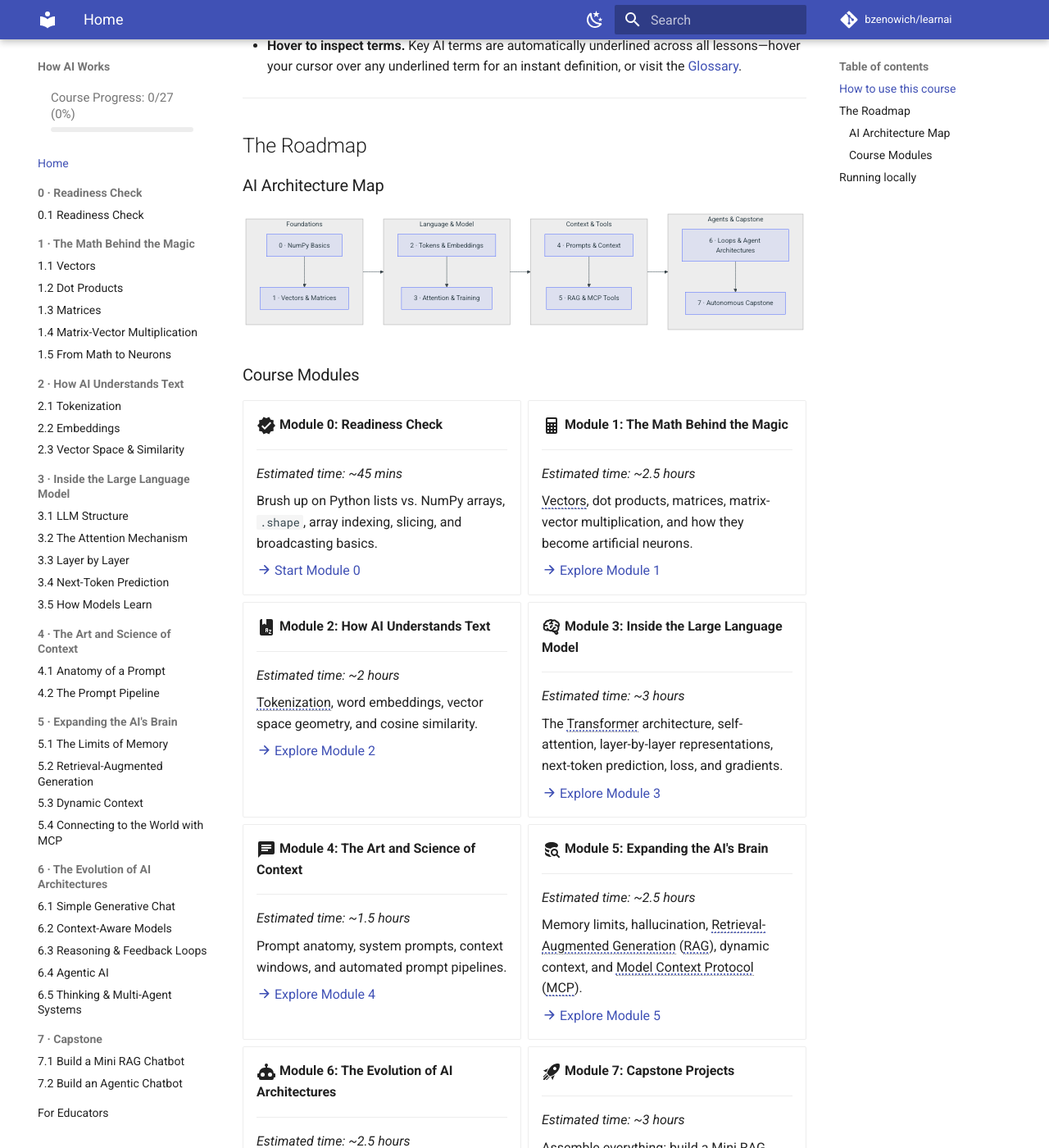
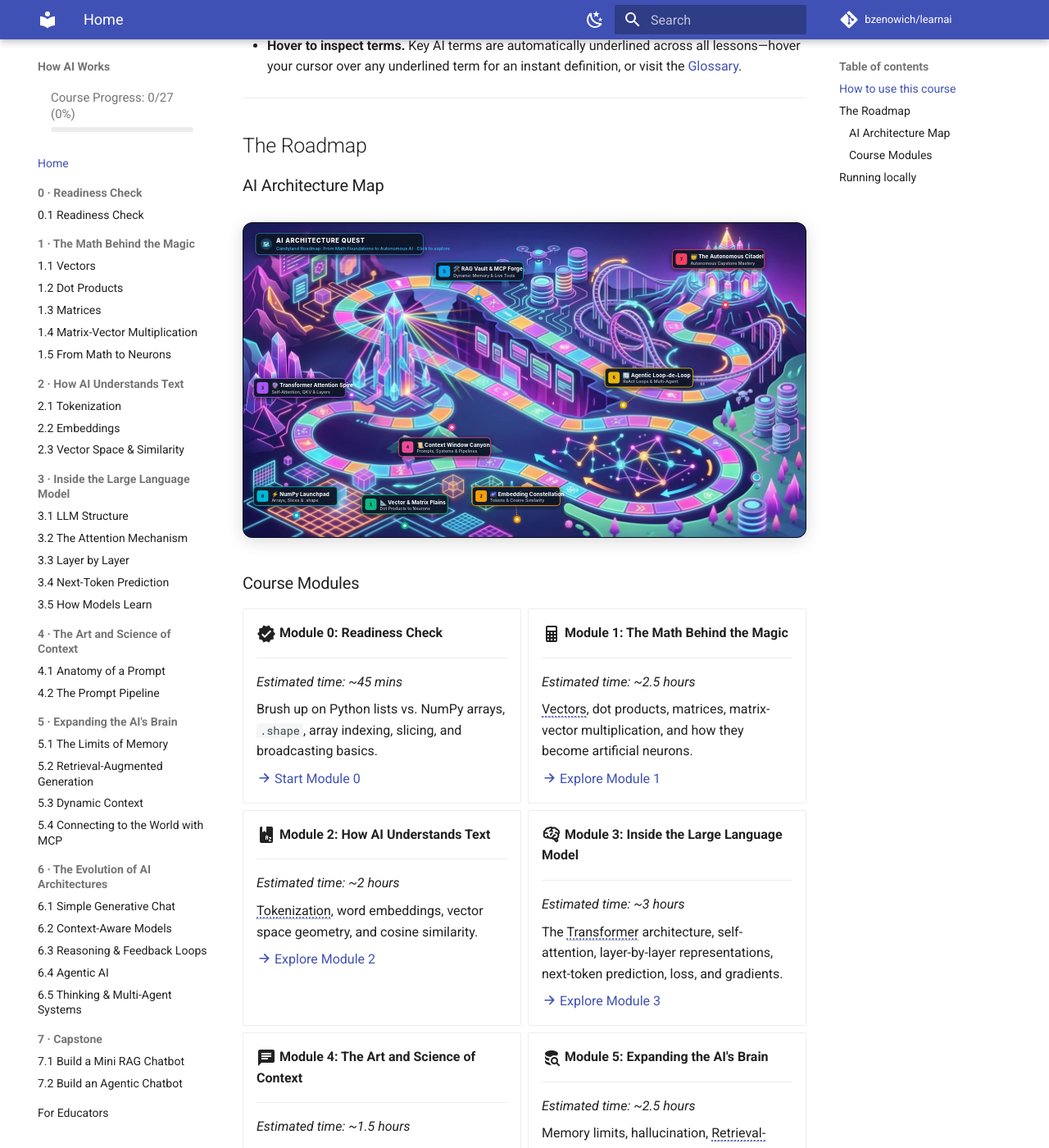
Before and after one commit to bzenowich/learnai, an MkDocs documentation site: the page built from docs/index.md, in a window 1280 px wide and 1400 px high, scrolled down 868 px. Shown: the whole window at 82% size. Built offline with MkDocs 1.6.1 and Material for MkDocs 9.7.7, drawn with Linux system fonts in a browser that asks for light colours; comment, search, counter and statistics services are not loaded.

Commit message:
Replace roadmap mermaid diagram with custom Candyland-style AI architecture map

````diff
--- a/docs/index.md
+++ b/docs/index.md
@@ -32,23 +32,14 @@ world — so we learn it on toy examples you can run yourself.
 
 ### AI Architecture Map
 
-```mermaid
-flowchart LR
-  subgraph FND ["Foundations"]
-    M0["0 · NumPy Basics"] --> M1["1 · Vectors & Matrices"]
-  end
-  subgraph CORE ["Language & Model"]
-    M2["2 · Tokens & Embeddings"] --> M3["3 · Attention & Training"]
-  end
-  subgraph CTX ["Context & Tools"]
-    M4["4 · Prompts & Context"] --> M5["5 · RAG & MCP Tools"]
-  end
-  subgraph AGT ["Agents & Capstone"]
-    M6["6 · Loops & Agent Architectures"] --> M7["7 · Autonomous Capstone"]
-  end
+<div class="ai-architecture-map-container" markdown>
 
-  FND --> CORE --> CTX --> AGT
-```
+<object type="image/svg+xml" data="assets/images/ai-architecture-map.svg" class="ai-architecture-map-object" aria-label="AI Architecture Quest: A Candyland-style illustrated journey from NumPy math foundations to the Autonomous Multi-Agent Citadel">
+  [![AI Architecture Map](assets/images/ai-architecture-candyland-map.webp)](assets/images/ai-architecture-candyland-map.jpg)
+</object>
+
+</div>
+
 
 ### Course Modules
 
--- a/docs/stylesheets/custom.css
+++ b/docs/stylesheets/custom.css
@@ -305,3 +305,20 @@ abbr[title] {
   transform: translateY(-2px);
   box-shadow: 0 4px 12px rgba(0, 0, 0, 0.08);
 }
+
+/* --- Candyland AI Architecture Map --- */
+.ai-architecture-map-container {
+  margin: 1.5rem 0 2rem 0;
+  border-radius: 12px;
+  overflow: hidden;
+  border: 1px solid var(--md-default-fg-color--lighter);
+  background: #0f172a;
+  box-shadow: 0 4px 20px rgba(0, 0, 0, 0.15);
+}
+
+.ai-architecture-map-object {
+  width: 100%;
+  aspect-ratio: 1376 / 768;
+  display: block;
+  border: none;
+}
````
Also changed, not shown: docs/assets/images/ai-architecture-candyland-map.jpg (added), docs/assets/images/ai-architecture-candyland-map.webp (added), docs/assets/images/ai-architecture-map.svg (added), 1 other file.
